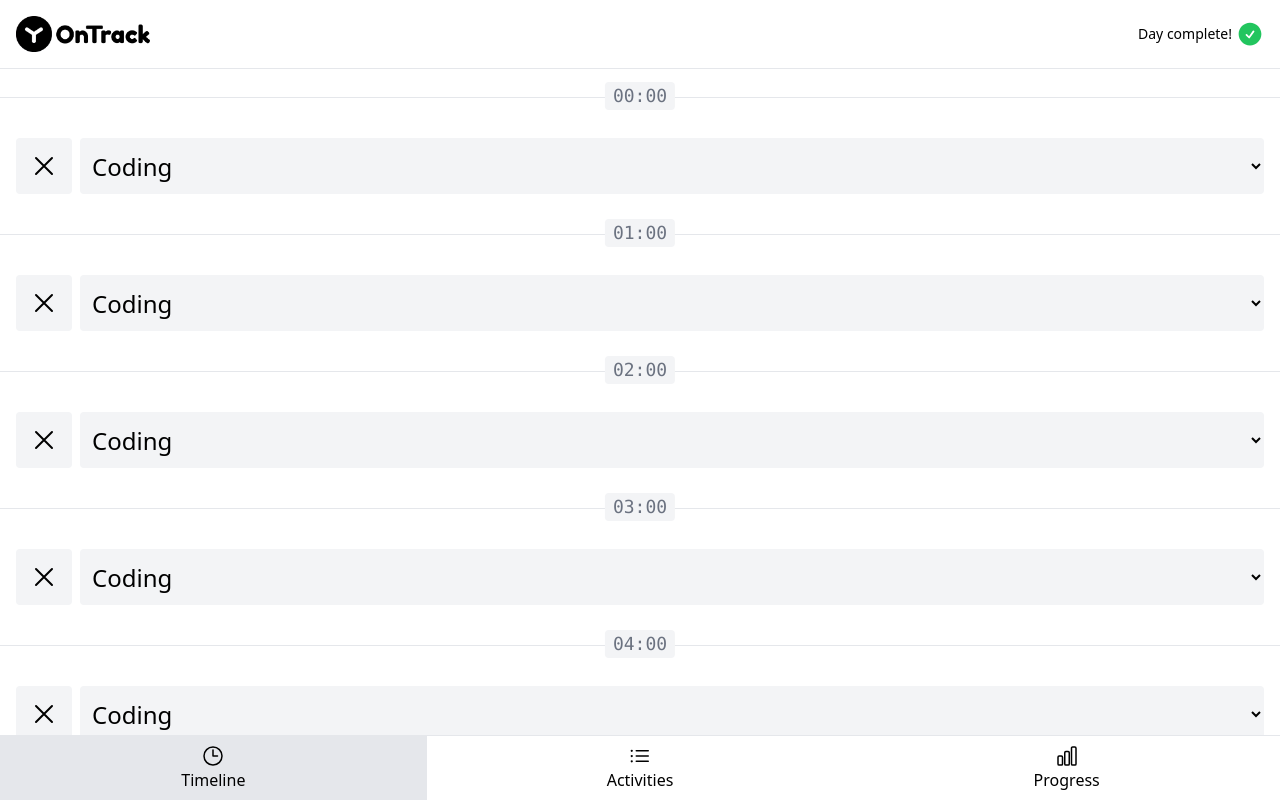
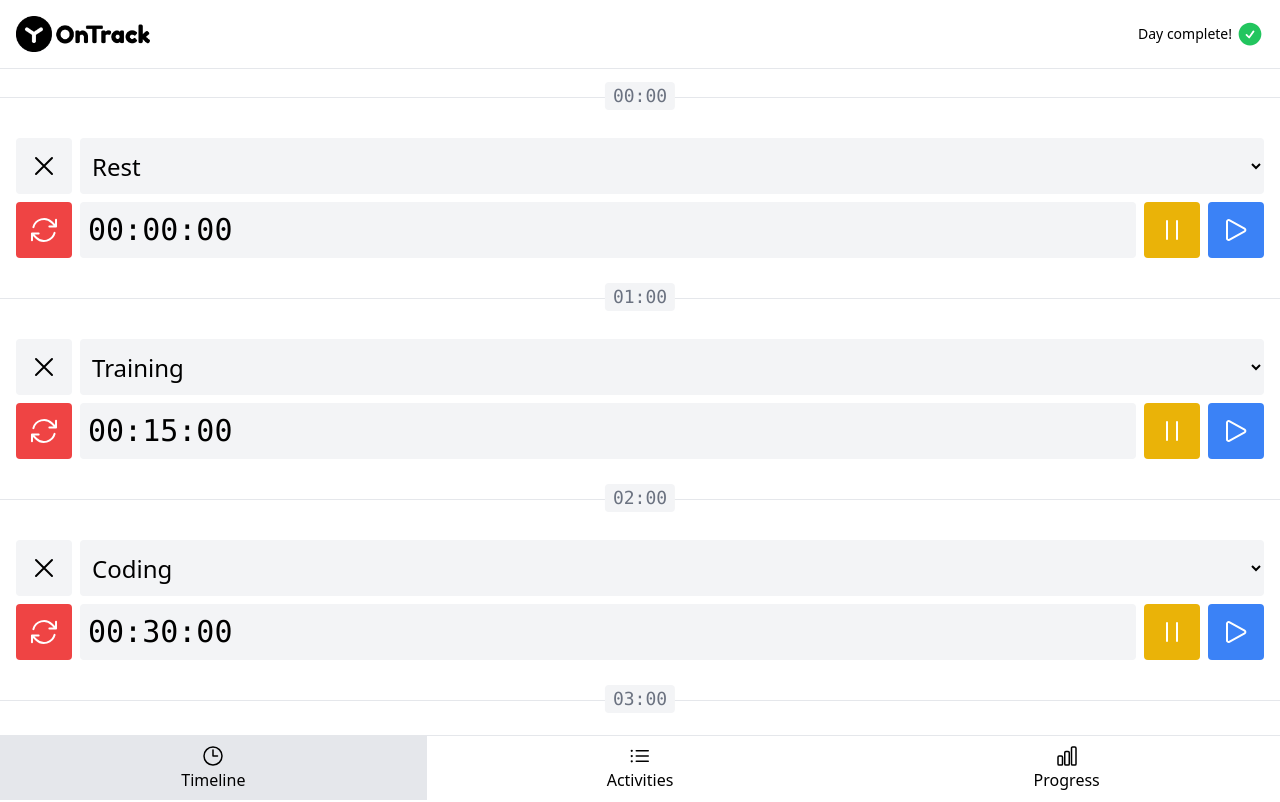
Before and after one commit to MedvedVCode/vue-on-track, a Vue app: page /#timeline in a window 1280 px wide. Shown: the top 802 px of the page. Built offline with nearby package versions, Linux system fonts and the light colour scheme.

Commit message:
add stopwatch & buttons

```diff
--- a/src/App.vue
+++ b/src/App.vue
@@ -1,5 +1,5 @@
 <script setup>
-import { ref } from 'vue'
+import { ref, computed } from 'vue'
 import { PAGE_TIMELINE, PAGE_ACTIVITIES, PAGE_PROGRESS } from '@/constants'
 import {
   normalizePageHash,
@@ -15,18 +15,31 @@ import TheProgress from './pages/TheProgress.vue'
 import TheTimeline from './pages/TheTimeline.vue'
 
 const currentPage = ref(normalizePageHash())
-const timelineItems = generateTimelineItems()
 const activities = ref(generateActivities())
+const timelineItems = ref(generateTimelineItems(activities.value))
 
 const goTo = (page) => (currentPage.value = page)
 
-const activitySelectOptions = generateActivitySelectOptions(activities.value)
+const activitySelectOptions = computed(() => generateActivitySelectOptions(activities.value))
 
 const createActivity = (activity) => {
   activities.value.push(activity)
 }
 const deleteActivity = (activity) => {
+  timelineItems.value.forEach((timelineItem) => {
+    if (timelineItem.activityId === activity.id) {
+      timelineItem.activityId = null
+    }
+  })
   activities.value.splice(activities.value.indexOf(activity), 1)
+}
+
+function setTimelineItemActivity(timelineItem, activity) {
+  timelineItem.activityId = activity.id
+}
+
+function setActivitySecondsToComplete(activity, secondsToComplete) {
+  activity.secondsToComplete = secondsToComplete
 }
 </script>
 
@@ -38,12 +51,15 @@ const deleteActivity = (activity) => {
       v-show="currentPage === PAGE_TIMELINE"
       :timeline-items="timelineItems"
       :activity-select-options="activitySelectOptions"
+      :activities="activities"
+      @set-timeline-item-activity="setTimelineItemActivity"
     />
     <TheActivities
       v-show="currentPage === PAGE_ACTIVITIES"
       :activities="activities"
       @delete-activity="deleteActivity"
       @create-activity="createActivity"
+      @set-activity-seconds-to-complete="setActivitySecondsToComplete"
     />
     <TheProgress v-show="currentPage === PAGE_PROGRESS" />
   </main>
--- a/src/components/ActivityItem.vue
+++ b/src/components/ActivityItem.vue
@@ -1,7 +1,6 @@
 <script setup>
-import { ref } from 'vue'
 import { PERIOD_SELECT_OPTIONS, BUTTON_TYPE_DANGER } from '@/constants'
-import { isActivityValid, isUndefined } from '@/validators'
+import { isActivityValid, isUndefined, isNumber } from '@/validators'
 import { TrashIcon } from '@heroicons/vue/24/outline'
 import BaseSelect from '@/components/BaseSelect.vue'
 import BaseButton from '@/components/BaseButton.vue'
@@ -10,9 +9,7 @@ defineProps({
   activity: { type: Object, required: true, validator: isActivityValid }
 })
 
-const emit = defineEmits({ delete: isUndefined })
-
-const secondsToComplete = ref(null)
+const emit = defineEmits({ delete: isUndefined, setSecondsToComplete: isNumber })
 </script>
 <template>
   <li class="flex flex-col gap-2 p-4">
@@ -25,10 +22,10 @@ const secondsToComplete = ref(null)
     <div>
       <BaseSelect
         class="font-mono"
-        placeholder="h:mm"
+        placeholder="hh:mm"
         :options="PERIOD_SELECT_OPTIONS"
-        :selected="secondsToComplete"
-        @select="secondsToComplete = $event"
+        :selected="activity.secondsToComplete || null"
+        @select="emit('setSecondsToComplete', $event || 0)"
       />
     </div>
   </li>
--- a/src/components/BaseButton.vue
+++ b/src/components/BaseButton.vue
@@ -1,10 +1,18 @@
 <script>
-import { BUTTON_TYPE_DANGER, BUTTON_TYPE_NEUTRAL, BUTTON_TYPE_PRIMARY } from '@/constants'
+import {
+  BUTTON_TYPE_DANGER,
+  BUTTON_TYPE_NEUTRAL,
+  BUTTON_TYPE_PRIMARY,
+  BUTTON_TYPE_SUCCESS,
+  BUTTON_TYPE_WARNING
+} from '@/constants'
 
 const typeClasses = {
   [BUTTON_TYPE_NEUTRAL]: 'bg-gray-100 enabled:hover:bg-gray-200',
   [BUTTON_TYPE_DANGER]: 'bg-red-500 enabled:hover:bg-red-600 text-white',
-  [BUTTON_TYPE_PRIMARY]: 'bg-green-500 enabled:hover:bg-green-600 text-white'
+  [BUTTON_TYPE_PRIMARY]: 'bg-green-500 enabled:hover:bg-green-600 text-white',
+  [BUTTON_TYPE_WARNING]: 'bg-yellow-500 enabled:hover:bg-yellow-600 text-white',
+  [BUTTON_TYPE_SUCCESS]: 'bg-blue-500 enabled:hover:bg-blue-600 text-white'
 }
 </script>
 
--- a/src/components/BaseSelect.vue
+++ b/src/components/BaseSelect.vue
@@ -1,7 +1,8 @@
 <script setup>
 import { computed } from 'vue'
 import { XMarkIcon } from '@heroicons/vue/24/outline'
-import { validateSelectOptions, isUndefinedOrNull, isNumberOrNull } from '@/validators'
+import { validateSelectOptions, isUndefinedOrNull, isSelectValueValid } from '@/validators'
+import { normalizaSelectValue } from '@/functions'
 
 import BaseButton from './BaseButton.vue'
 import { BUTTON_TYPE_NEUTRAL } from '@/constants'
@@ -13,23 +14,28 @@ const props = defineProps({
     validator: validateSelectOptions
   },
   placeholder: { type: String, default: 'Rest' },
-  selected: Number
+  selected: [String, Number]
 })
 
 const emit = defineEmits({
-  select: isNumberOrNull
+  select: isSelectValueValid
 })
 
 const isNotSelected = computed(() => isUndefinedOrNull(props.selected))
+
+function select(value) {
+  emit('select', normalizaSelectValue(value))
+}
 </script>
+
 <template>
   <div class="flex gap-2">
-    <BaseButton :type="BUTTON_TYPE_NEUTRAL" @click="emit('select', null)">
+    <BaseButton :type="BUTTON_TYPE_NEUTRAL" @click="select(null)">
       <XMarkIcon class="h-8" />
     </BaseButton>
     <select
       class="w-full truncate rounded bg-gray-100 py-1 px-2 text-2xl"
-      @change="emit('select', +$event.target.value)"
+      @change="select($event.target.value)"
     >
       <option :selected="isNotSelected" disabled value="">
         {{ placeholder }}
--- a/src/components/TimelineItem.vue
+++ b/src/components/TimelineItem.vue
@@ -1,11 +1,17 @@
 <script setup>
-import { ref } from 'vue'
-import { isTimelineItemValid, validateSelectOptions } from '@/validators'
+import { NULLABLE_ACTIVITY } from '@/constants'
+import {
+  isTimelineItemValid,
+  validateSelectOptions,
+  isActivityValid,
+  validateActivities
+} from '@/validators'
 
 import BaseSelect from './BaseSelect.vue'
 import TimelineHour from './TimelineHour.vue'
+import TimelineStopwatch from './TimelineStopwatch.vue'
 
-defineProps({
+const props = defineProps({
   timelineItem: {
     type: Object,
     required: true,
@@ -15,19 +21,36 @@ defineProps({
     required: true,
     type: Array,
     validator: validateSelectOptions
+  },
+  activities: {
+    required: true,
+    type: Array,
+    validator: validateActivities
   }
 })
 
-const selectActivityId = ref(0)
+const emit = defineEmits({
+  selectActivity: isActivityValid
+})
+
+function selectActivity(id) {
+  emit('selectActivity', findActivityById(id))
+}
+
+function findActivityById(id) {
+  return props.activities.find((activity) => activity.id === id) || NULLABLE_ACTIVITY
+}
 </script>
+
 <template>
   <li class="relative flex flex-col gap-2 border-t border-gray-200 py-10 px-4">
     <TimelineHour :hour="timelineItem.hour" />
     <BaseSelect
-      :selected="selectActivityId"
+      :selected="timelineItem.activityId"
       :options="activitySelectOptions"
       placeholder="Rest"
-      @select="selectActivityId = $event"
+      @select="selectActivity"
     />
+    <TimelineStopwatch :seconds="timelineItem.activitySeconds" />
   </li>
 </template>
--- /dev/null
+++ b/src/components/TimelineStopwatch.vue
@@ -0,0 +1,33 @@
+<script setup>
+import { ArrowPathIcon, PauseIcon, PlayIcon } from '@heroicons/vue/24/outline'
+import { BUTTON_TYPE_DANGER, BUTTON_TYPE_WARNING, BUTTON_TYPE_SUCCESS } from '@/constants'
+import { isNumber } from '@/validators'
+import { formatSeconds } from '@/functions'
+
+import BaseButton from './BaseButton.vue'
+
+defineProps({
+  seconds: {
+    type: Number,
+    default: 0,
+    validator: isNumber
+  }
+})
+</script>
+
+<template>
+  <div class="flex w-full gap-2">
+    <BaseButton :type="BUTTON_TYPE_DANGER">
+      <ArrowPathIcon class="h-8" />
+    </BaseButton>
+    <div class="flex flex-grow items-center rounded bg-gray-100 px-2 font-mono text-3xl">
+      {{ formatSeconds(seconds) }}
+    </div>
+    <BaseButton :type="BUTTON_TYPE_WARNING">
+      <PauseIcon class="h-8" />
+    </BaseButton>
+    <BaseButton :type="BUTTON_TYPE_SUCCESS">
+      <PlayIcon class="h-8" />
+    </BaseButton>
+  </div>
+</template>
--- a/src/constants.js
+++ b/src/constants.js
@@ -1,10 +1,19 @@
 import { ClockIcon, ListBulletIcon, ChartBarIcon } from '@heroicons/vue/24/outline'
+import { generatePeriodSelectOptions } from '@/functions'
 
 export const BUTTON_TYPE_DANGER = 'danger'
 export const BUTTON_TYPE_NEUTRAL = 'neutral'
 export const BUTTON_TYPE_PRIMARY = 'primary'
+export const BUTTON_TYPE_SUCCESS = 'success'
+export const BUTTON_TYPE_WARNING = 'warning'
 
-export const BUTTON_TYPES = [BUTTON_TYPE_DANGER, BUTTON_TYPE_NEUTRAL, BUTTON_TYPE_PRIMARY]
+export const BUTTON_TYPES = [
+  BUTTON_TYPE_DANGER,
+  BUTTON_TYPE_NEUTRAL,
+  BUTTON_TYPE_PRIMARY,
+  BUTTON_TYPE_SUCCESS,
+  BUTTON_TYPE_WARNING
+]
 
 export const PAGE_TIMELINE = 'timeline'
 export const PAGE_ACTIVITIES = 'activities'
@@ -18,19 +27,16 @@ export const NAV_ITEMS = {
 
 export const HOURS_IN_DAY = 24
 export const MIDNIGHT_HOUR = 0
-export const SECONDS_IN_HOUR = 3600
+export const MILLISECONDS_IN_SECOND = 1000
+export const SECONDS_IN_MINUTE = 60
+export const MINUTES_IN_HOUR = 60
+export const SECONDS_IN_HOUR = SECONDS_IN_MINUTE * MINUTES_IN_HOUR
+export const PERIODS_IN_MINUTES = [
+  15, 30, 45, 60, 75, 90, 120, 150, 180, 210, 240, 270, 300, 330, 360, 390, 420, 480
+]
 
-export const PERIOD_SELECT_OPTIONS = [
-  {
-    value: 15,
-    label: '0:15'
-  },
-  {
-    value: 30,
-    label: '0:30'
-  },
-  {
-    value: 45,
-    label: '0:45'
-  }
-]
+export const PERIOD_SELECT_OPTIONS = generatePeriodSelectOptions(PERIODS_IN_MINUTES)
+
+export const NULLABLE_ACTIVITY = {
+  id: null
+}
--- a/src/functions.js
+++ b/src/functions.js
@@ -1,5 +1,12 @@
-import { PAGE_TIMELINE, HOURS_IN_DAY, MIDNIGHT_HOUR, SECONDS_IN_HOUR } from '@/constants'
-import { isPageValid } from './validators'
+import {
+  PAGE_TIMELINE,
+  HOURS_IN_DAY,
+  SECONDS_IN_HOUR,
+  SECONDS_IN_MINUTE,
+  MINUTES_IN_HOUR,
+  MILLISECONDS_IN_SECOND
+} from '@/constants'
+import { isPageValid, isNull } from './validators'
 
 export const normalizePageHash = () => {
   const page = window.location.hash.slice(1)
@@ -8,18 +15,18 @@ export const normalizePageHash = () => {
   return PAGE_TIMELINE
 }
 
-export function generateTimelineItems() {
-  const timelineItems = []
-
-  for (let hour = MIDNIGHT_HOUR; hour < HOURS_IN_DAY; hour++) {
-    timelineItems.push({ hour })
-  }
-  return timelineItems
+export function generateTimelineItems(activities) {
+  return [...Array(HOURS_IN_DAY).keys()].map((hour) => ({
+    hour,
+    activityId: hour % 4 === 0 ? null : activities[hour % 2].id,
+    activitySeconds: hour % 4 === 0 ? 0 : (15 * SECONDS_IN_MINUTE * hour) % SECONDS_IN_HOUR
+  }))
 }
 
 export function generateActivitySelectOptions(activities) {
   return activities.map((activity) => ({ label: activity.name, value: activity.id }))
 }
+
 export function generateActivities() {
   return ['Coding', 'Training', 'Reading'].map((name, hours) => ({
     id: id(),
@@ -31,3 +38,29 @@ export function generateActivities() {
 export function id() {
   return Date.now().toString(36) + Math.random().toString(36).substring(2)
 }
+
+export function normalizaSelectValue(value) {
+  return isNull(value) || isNaN(value) ? value : +value
+}
+
+export function generatePeriodSelectOptions(periodsInMinutes) {
+  return periodsInMinutes.map((minutes) => ({
+    value: minutes * SECONDS_IN_MINUTE,
+    label: generatePeriodSelectOptionsLabel(minutes)
+  }))
+}
+
+function generatePeriodSelectOptionsLabel(minutes) {
+  const hours = Math.floor(minutes / MINUTES_IN_HOUR)
+    .toString()
+    .padStart(2, '0')
+  const remainingMinutes = (minutes % MINUTES_IN_HOUR).toString().padStart(2, '0')
+  return `${hours}:${remainingMinutes}`
+}
+
+export function formatSeconds(seconds) {
+  const date = new Date()
+  date.setTime(Math.abs(seconds) * MILLISECONDS_IN_SECOND)
+  const utc = date.toUTCString()
+  return utc.substring(utc.indexOf(':') - 2, utc.indexOf(':') + 6)
+}
--- a/src/pages/TheActivities.vue
+++ b/src/pages/TheActivities.vue
@@ -1,5 +1,5 @@
 <script setup>
-import { validateActivities, isActivityValid } from '@/validators'
+import { validateActivities, isActivityValid, isNumber } from '@/validators'
 import ActivityItem from '@/components/ActivityItem.vue'
 import TheActivityForm from '@/components/TheActivityForm.vue'
 import TheActivitiesEmptyState from '@/components/TheActivitiesEmptyState.vue'
@@ -8,7 +8,17 @@ defineProps({
   activities: { type: Array, required: true, validator: validateActivities }
 })
 
-const emit = defineEmits({ deleteActivity: isActivityValid, createActivity: isActivityValid })
+const emit = defineEmits({
+  deleteActivity: isActivityValid,
+  createActivity: isActivityValid,
+  setActivitySecondsToComplete(activity, secondsToComplete) {
+    return [isActivityValid(activity), isNumber(secondsToComplete)].every(Boolean)
+  }
+})
+
+function setSecondsToComplete(activity, secondsToComplete) {
+  emit('setActivitySecondsToComplete', activity, secondsToComplete)
+}
 </script>
 
 <template>
@@ -19,6 +29,7 @@ const emit = defineEmits({ deleteActivity: isActivityValid, createActivity: isAc
         :key="activity.id"
         :activity="activity"
         @delete="emit('deleteActivity', activity)"
+        @set-seconds-to-complete="setSecondsToComplete(activity, $event)"
       />
     </ul>
     <TheActivitiesEmptyState v-else />
--- a/src/pages/TheTimeline.vue
+++ b/src/pages/TheTimeline.vue
@@ -1,6 +1,13 @@
 <script setup>
 import TimelineItem from '@/components/TimelineItem.vue'
-import { validateTimelineItems, validateSelectOptions } from '@/validators'
+import {
+  validateTimelineItems,
+  validateSelectOptions,
+  validateActivities,
+  isTimelineItemValid,
+  isActivityValid
+} from '@/validators'
+
 defineProps({
   timelineItems: {
     type: Array,
@@ -11,9 +18,21 @@ defineProps({
     type: Array,
     required: true,
     validator: validateSelectOptions
+  },
+  activities: {
+    type: Array,
+    required: true,
+    validator: validateActivities
+  }
+})
+
+const emit = defineEmits({
+  setTimelineItemActivity(timelineItem, activity) {
+    return [isTimelineItemValid(timelineItem), isActivityValid(activity)].every(Boolean)
   }
 })
 </script>
+
 <template>
   <div class="mt-7">
     <ul>
@@ -22,6 +41,8 @@ defineProps({
         :key="timelineItem.hour"
         :timeline-item="timelineItem"
         :activity-select-options="activitySelectOptions"
+        :activities="activities"
+        @select-activity="emit('setTimelineItemActivity', timelineItem, $event)"
       />
     </ul>
   </div>
--- a/src/validators.js
+++ b/src/validators.js
@@ -10,6 +10,10 @@ export function isTimelineItemValid({ hour }) {
 
 export function isHourValid(hour) {
   return isNumber(hour) && isBetween(hour, MIDNIGHT_HOUR, HOURS_IN_DAY - 1)
+}
+
+export function isSelectValueValid(value) {
+  return isNumberOrNull(value) || isNotEmptyString(value)
 }
 
 export function validateSelectOptions(options) {
@@ -32,11 +36,11 @@ export function isNumberOrNull(value) {
   return isNumber(value) || isNull(value)
 }
 
-const isNull = (value) => value === null
+export const isNull = (value) => value === null
 
 export const isUndefined = (value) => value === undefined
 
-const isNumber = (value) => typeof value === 'number'
+export const isNumber = (value) => typeof value === 'number'
 
 const isString = (value) => typeof value === 'string'
 
@@ -47,6 +51,7 @@ export function validateActivities(array) {
 }
 
 export function isActivityValid({ id, name, secondsToComplete }) {
+  if (isNull(id)) return true
   return [isNotEmptyString(id), isNotEmptyString(name), isNumber(secondsToComplete)].every(Boolean)
 }
 
```
